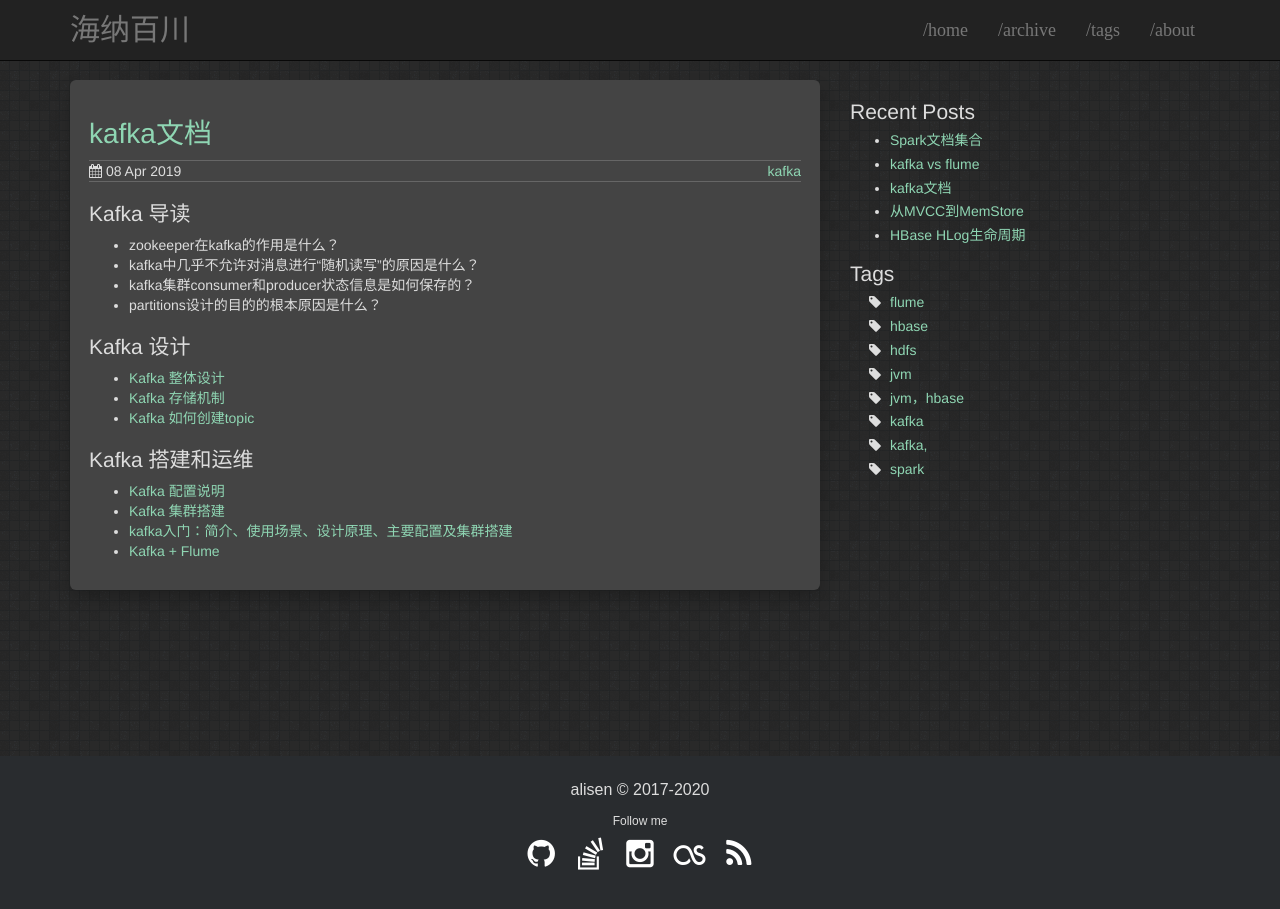
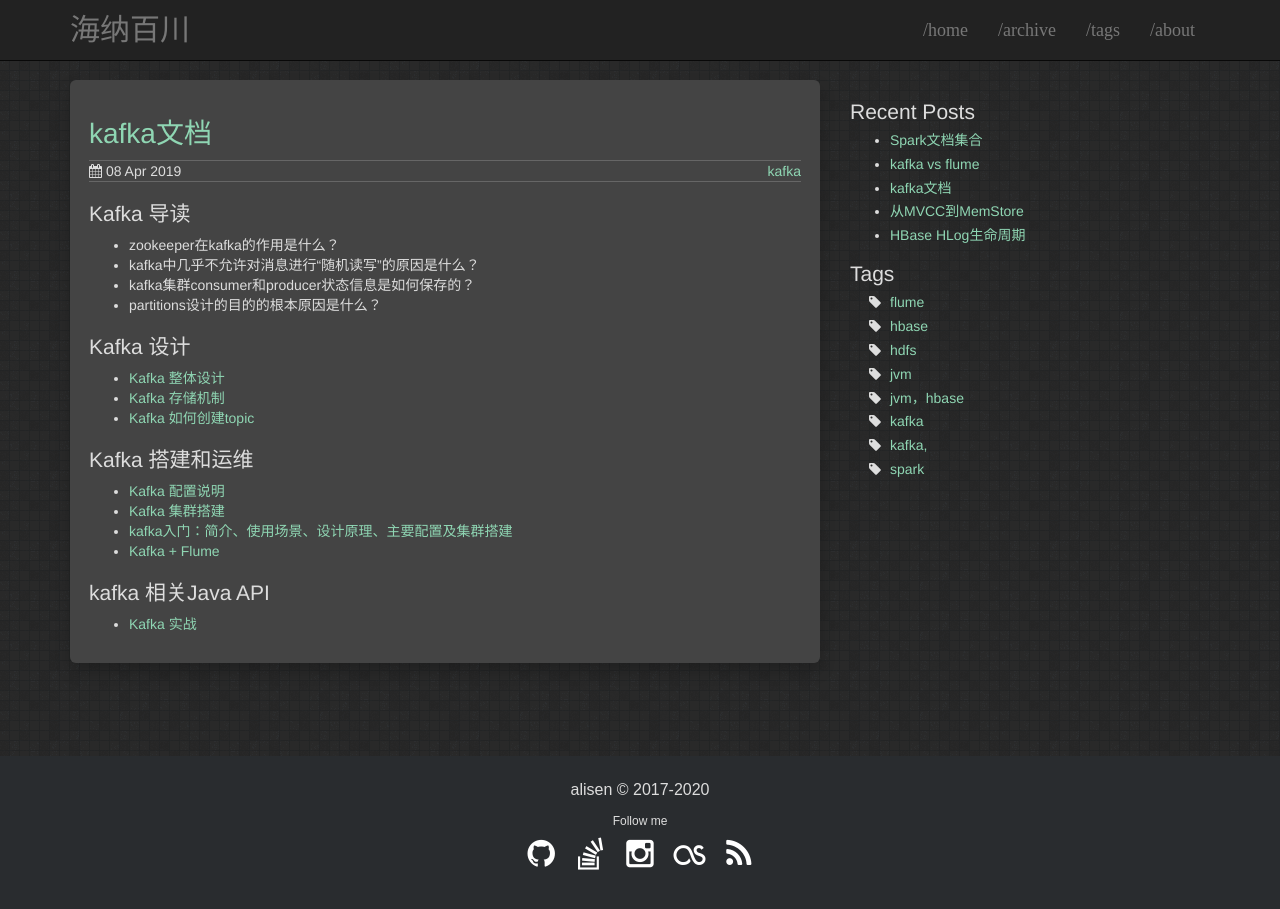
Before and after one commit to igithu/summary, a Jekyll site: the page built from _posts/2019-04-08-kafka-doc.md, in a window 1280 px wide and 933 px high. Shown: the top 909 px of the window. Built offline with Jekyll 4.4.1, drawn with Linux system fonts in a browser that asks for light colours.

Commit message:
Update 2019-04-08-kafka-doc.md

```diff
--- a/_posts/2019-04-08-kafka-doc.md
+++ b/_posts/2019-04-08-kafka-doc.md
@@ -24,3 +24,6 @@ tags: kafka
 * [Kafka 集群搭建](https://blog.51cto.com/littledevil/2134694?source=dra)
 * [kafka入门：简介、使用场景、设计原理、主要配置及集群搭建](https://www.cnblogs.com/likehua/p/3999538.html)
 * [Kafka + Flume](https://www.cnblogs.com/daviddu/articles/7805094.html)
+
+## kafka 相关Java API
+* [Kafka 实战](https://www.cnblogs.com/hei12138/p/7805475.html)
```
